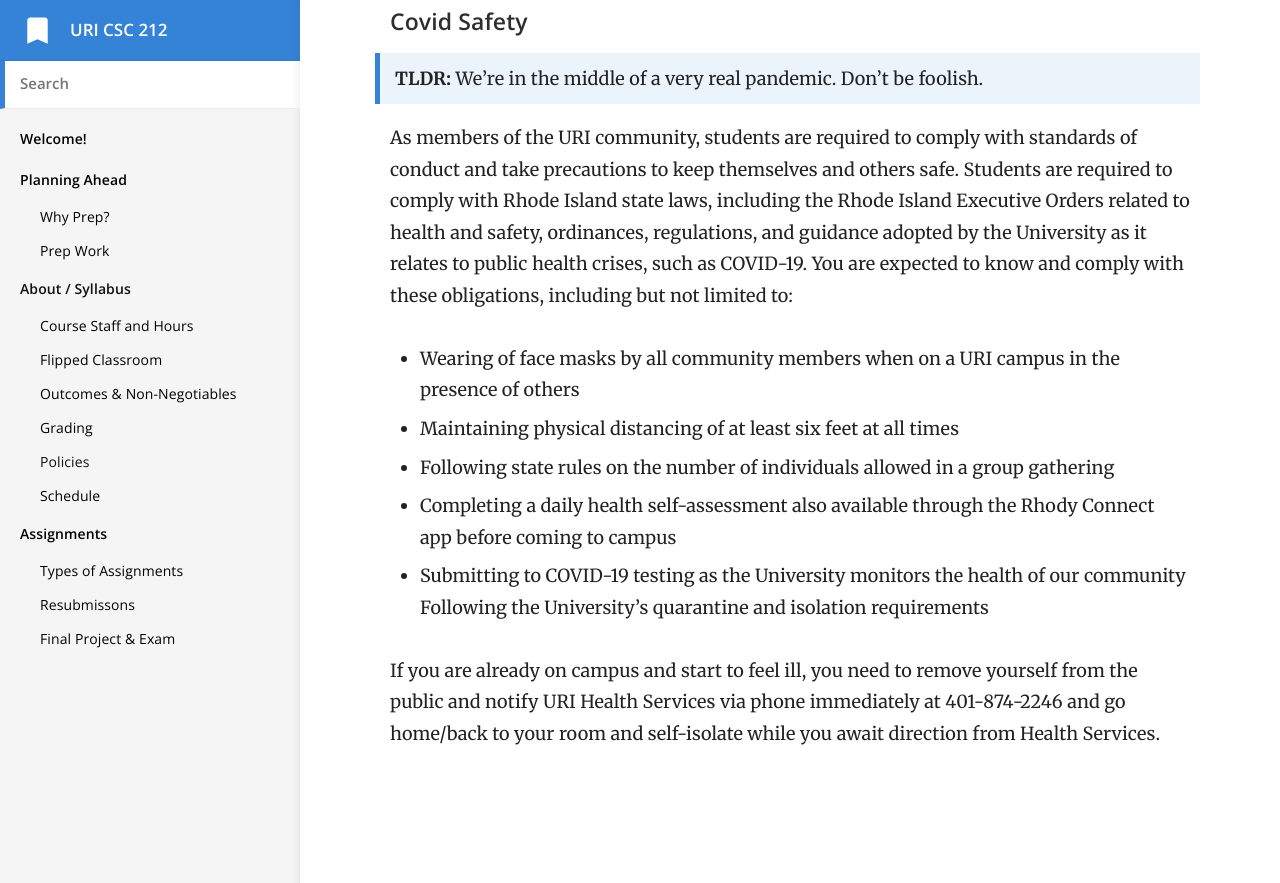
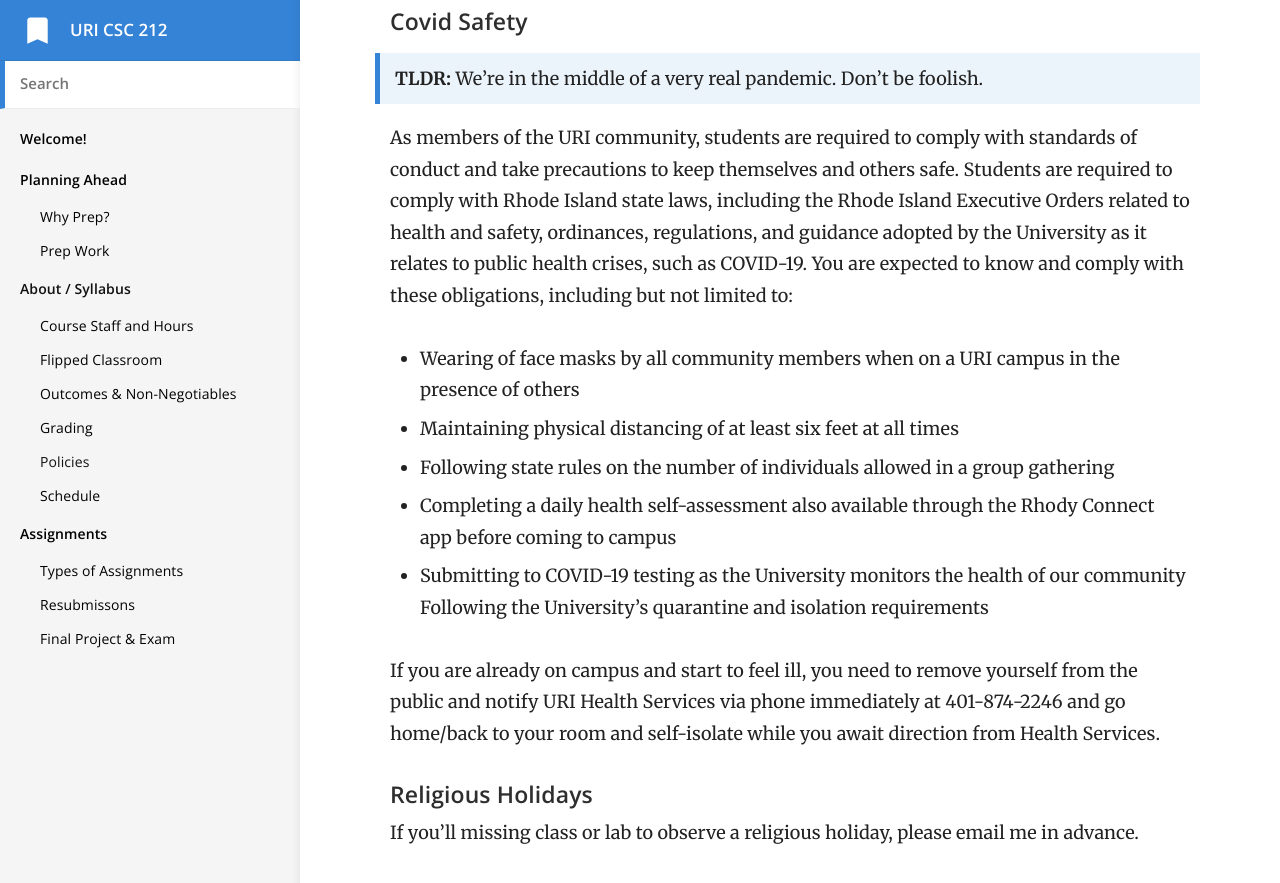
Before and after one commit to vcc-csc212/sp21-archive, a Jekyll site: the page built from _docs/2-about/policies.md, in a window 1280 px wide and 900 px high, scrolled down 3189 px. Shown: the top 883 px of the window. Built offline with Jekyll 4.4.1, drawn with Linux system fonts in a browser that asks for light colours.

Commit message:
added religious holiday statement

```diff
--- a/_docs/2-about/policies.md
+++ b/_docs/2-about/policies.md
@@ -12,6 +12,7 @@ On this page:
 ✔️ [Academic Support Services](#support)
 ✔️ [Anti-Bias](#abt)
 ✔️ [Covid Safety](#covid)
+✔️ [Religious Holidays](#rh)
 
 #### Expectations {#expectations}
 > **TLDR:** Be a responsible adult and a good human being.
@@ -80,3 +81,6 @@ As members of the URI community, students are required to comply with standards
 Following the University’s quarantine and isolation requirements
 
 If you are already on campus and start to feel ill, you need to remove yourself from the public and notify URI Health Services via phone immediately at 401-874-2246 and go home/back to your room and self-isolate while you await direction from Health Services.
+
+#### Religious Holidays {#rh}
+If you'll missing class or lab to observe a religious holiday, please email me in advance.
```
